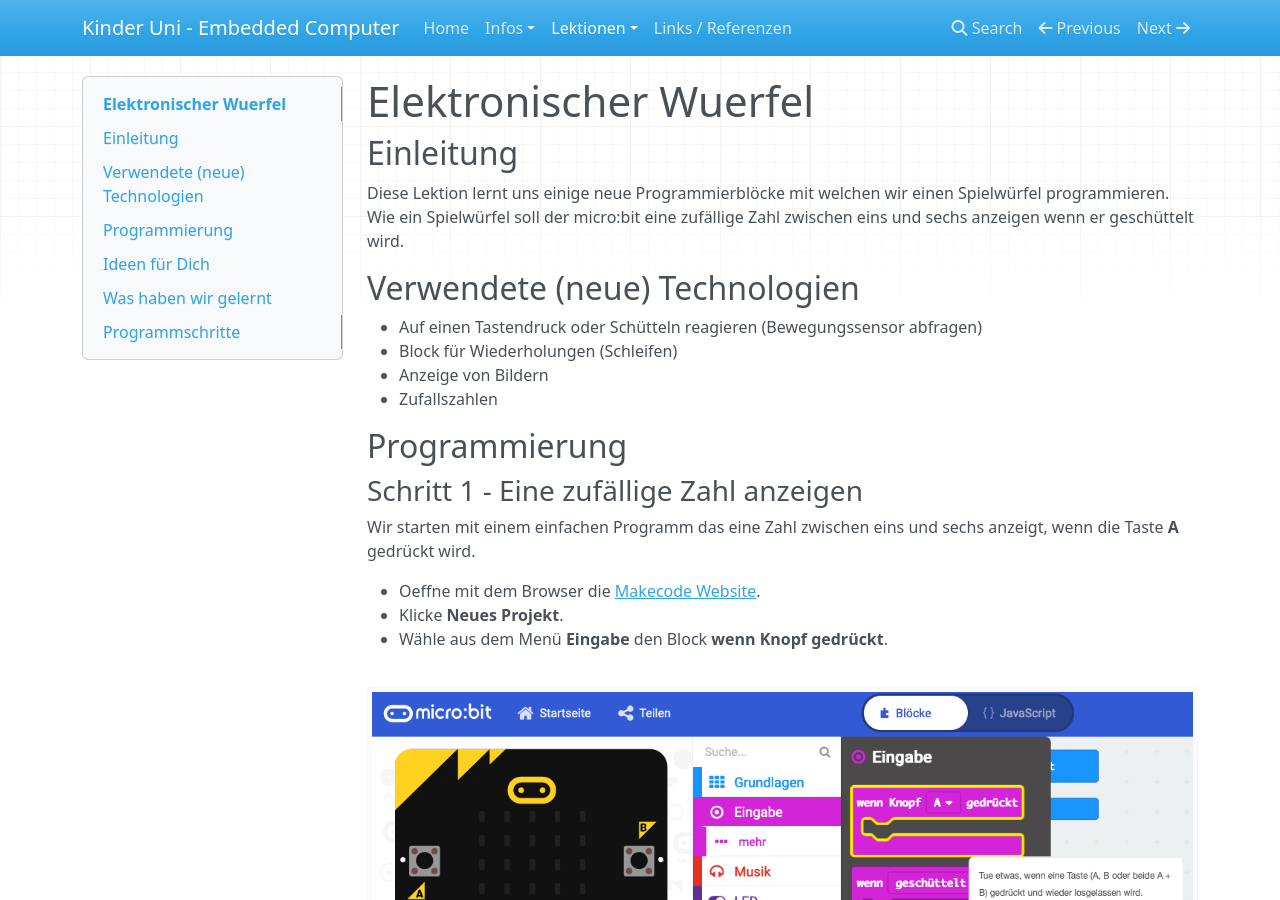
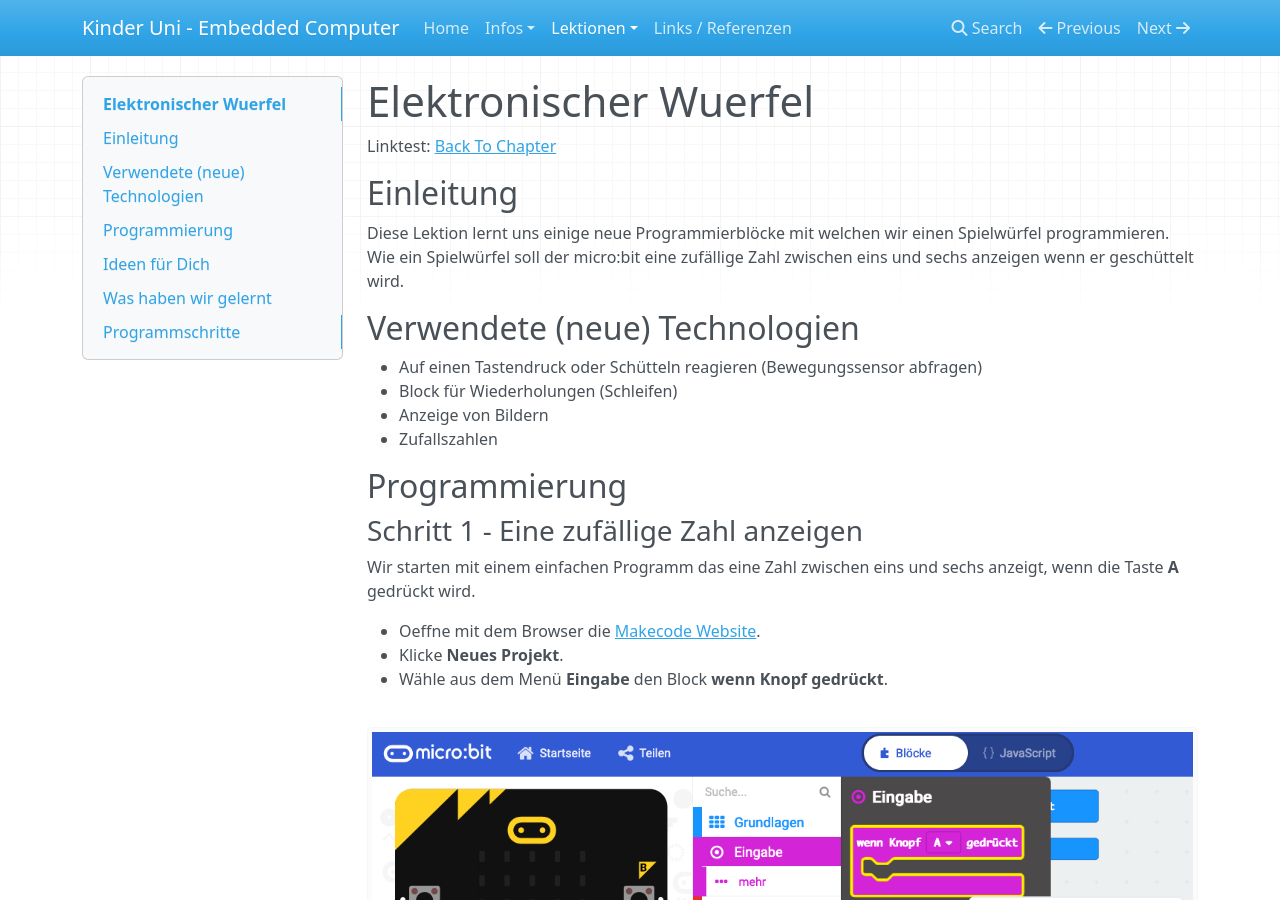
Before and after one commit to renestraub/ehk1, an MkDocs documentation site: the page built from docs/lessons/20_dice/lesson.md, in a window 1280 px wide and 900 px high. Built offline with MkDocs 1.6.1, drawn with Linux system fonts in a browser that asks for light colours; nearby versions of some CDN libraries.

Commit message:
Test for chapter link

```diff
--- a/docs/lessons/20_dice/lesson.md
+++ b/docs/lessons/20_dice/lesson.md
@@ -1,4 +1,7 @@
 # Elektronischer Wuerfel
+
+Linktest: [Back To Chapter](#programmierschritte)
+
 
 ## Einleitung
 
```
